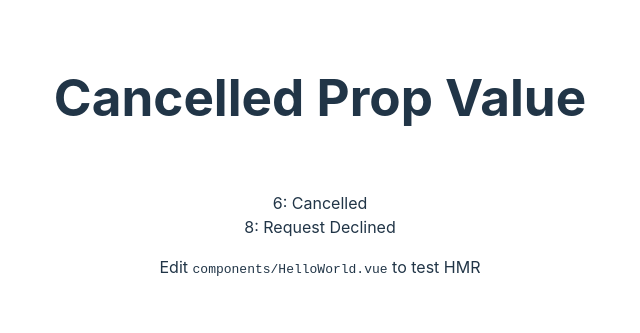
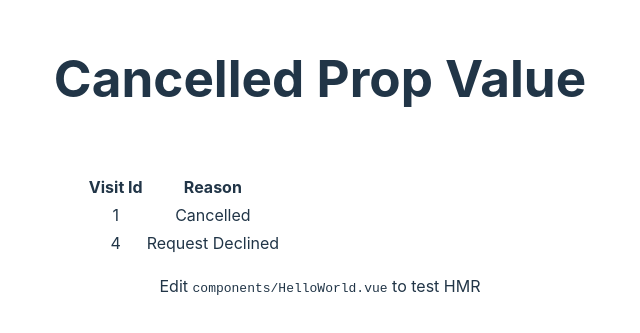
Before and after one commit to SusanTWhite/vitejs-vite-tester, a Vue app: page / in a window 1280 px wide. Shown: the part 219-552 px from the top of the page, without its empty margins (320-960 px from the left). Built offline with nearby package versions, Linux system fonts and the light colour scheme.

Commit message:
testing changes to display based on array.some

```diff
--- a/src/components/HelloWorld.vue
+++ b/src/components/HelloWorld.vue
@@ -1,7 +1,7 @@
 <script setup lang="ts">
 import { ref } from 'vue';
-//import DataTable from 'primevue/datatable';
-//import Column from 'primevue/column';
+import DataTable from 'primevue/datatable';
+import Column from 'primevue/column';
 const count = ref(0);
 const status = 6;
 const visits = ref([
@@ -42,9 +42,9 @@ defineProps<{ msg: string }>();
 
   <div class="card">
     <!--button type="button" @click="count++">count is {{ count }}</button-->
-    <div v-for="active in actives">
+    <!--div v-for="active in actives">
       {{ active.visitStatus }}: {{ active.visitStatusStr }}
-    </div>
+    </div-->
     <!--
       v-model:selection="selectedVisit"
       v-model:filters="filters"
@@ -57,34 +57,22 @@ defineProps<{ msg: string }>();
       currentPageReportTemplate=" {totalRecords} visits found"
       paginatorTemplate="CurrentPageReport  PrevPageLink PageLinks NextPageLink"
     -->
-    <!--
-        v-if="
+    <!--This column only displays on Requested visits-->
+    <!--v-if="actives.some((v) => v.visitStatusStr !== 'Declined')"-->
+    <DataTable :value="actives" :rows="5">
+      <Column field="visitId" header="Visit Id"></Column>
+      <Column v-if="actives.some((v) => v.visitStatusStr === 'Requested')"
+              field="creationUserDisplayName" header="Requested By">
+      </Column>
+      <Column v-if="
           actives.some(
             (v) =>
               v.visitStatusStr === 'Cancelled' ||
               v.visitStatusStr === 'Request Declined'
           )
         "
-        -->
-    <!--This column only displays on Requested visits-->
-    <!--v-if="actives.some((v) => v.visitStatusStr === 'Requested')"-->
-    <!--DataTable
-      :value="actives"
-      :rows="5"
-    >
-      <Column field="visitId" :hidden="true"></Column>
-      <Column
-        field="visitTypeStr"
-        header="Visit Type"
-        :sortable="true"
-      ></Column>
-      <Column
-        field="creationUserDisplayName"
-        header="Requested By"
-        sortable
-      ></Column>
-      <Column field="visitStatusStr" header="Reason"></Column>
-    </DataTable-->
+        field="visitStatusStr" header="Reason"></Column>
+    </DataTable>
     <p>
       Edit
       <code>components/HelloWorld.vue</code> to test HMR
--- a/src/main.ts
+++ b/src/main.ts
@@ -1,5 +1,7 @@
 import { createApp } from 'vue';
 import './style.css';
 import App from './App.vue';
-//import PrimeVue from 'primevue/config';
-createApp(App).mount('#app');
+import PrimeVue from 'primevue/config';
+const app = createApp(App);
+app.use(PrimeVue);
+app.mount('#app');
```
